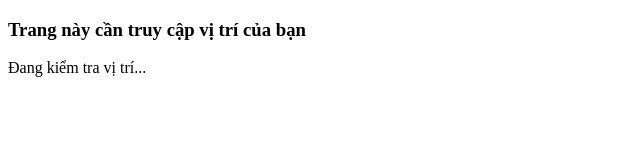
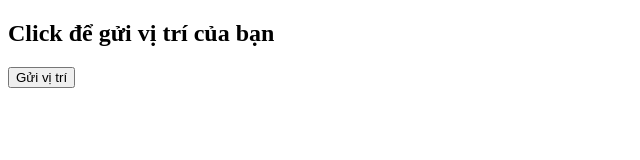
Before and after one commit to khanhxinlamuwu/khanhdev, a plain HTML site: page index.html in a window 1280 px wide. Shown: the whole page, without its empty margins (0-640 px from the left). Drawn offline with Linux system fonts and the light colour scheme.

Commit message:
Add files via upload

```diff
--- a/index.html
+++ b/index.html
@@ -1,38 +1,49 @@
 <!DOCTYPE html>
 <html>
 <head>
-  <title>Lấy vị trí người dùng</title>
+  <title>Gửi vị trí</title>
 </head>
 <body>
-  <h3>Trang này cần truy cập vị trí của bạn</h3>
-  <p id="status">Đang kiểm tra vị trí...</p>
+  <h2>Click để gửi vị trí của bạn</h2>
+  <button onclick="sendLocation()">Gửi vị trí</button>
 
   <script>
-    function sendLocation(lat, lon) {
-      fetch("https://webhook.site/9a195108-790c-44c6-a166-af384416a1eb", { // <- Thay bằng URL webhook của bạn
-        method: "POST",
-        headers: { "Content-Type": "application/json" },
-        body: JSON.stringify({ latitude: lat, longitude: lon })
-      }).then(() => {
-        document.getElementById("status").innerText = "Đã gửi vị trí về máy chủ.";
-      }).catch(() => {
-        document.getElementById("status").innerText = "Gửi thất bại.";
-      });
-    }
-
-    function getLocation() {
+    function sendLocation() {
       if (!navigator.geolocation) {
-        document.getElementById("status").innerText = "Trình duyệt không hỗ trợ định vị.";
+        alert("Trình duyệt không hỗ trợ geolocation!");
         return;
       }
 
-      navigator.geolocation.getCurrentPosition(
-        (pos) => sendLocation(pos.coords.latitude, pos.coords.longitude),
-        () => document.getElementById("status").innerText = "Không lấy được vị trí."
-      );
+      navigator.geolocation.getCurrentPosition(function(position) {
+        const data = {
+          latitude: position.coords.latitude,
+          longitude: position.coords.longitude,
+          accuracy: position.coords.accuracy,
+          timestamp: new Date().toISOString()
+        };
+
+        fetch("https://webhook.site/9a195108-790c-44c6-a166-af384416a1eb", {
+          method: "POST",
+          headers: {
+            "Content-Type": "application/json"
+          },
+          body: JSON.stringify(data)
+        })
+        .then(response => {
+          if (response.ok) {
+            alert("Đã gửi vị trí thành công!");
+          } else {
+            alert("Lỗi khi gửi!");
+          }
+        })
+        .catch(err => {
+          console.error(err);
+          alert("Không gửi được.");
+        });
+      }, function(error) {
+        alert("Lỗi định vị: " + error.message);
+      });
     }
-
-    getLocation();
   </script>
 </body>
 </html>
```
